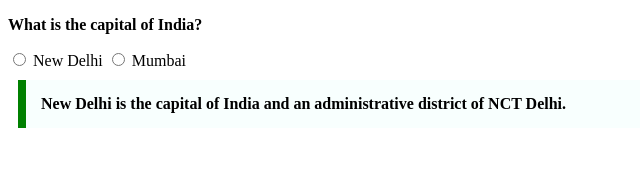
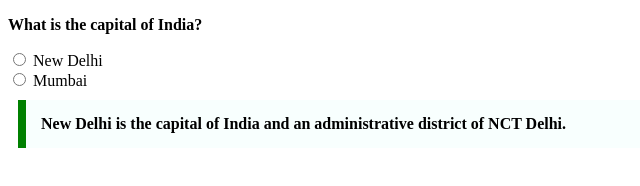
Before and after one commit to acciojob/trivia-Harsh652003, a website: page main.html in a window 1280 px wide. Shown: the whole page, without its empty margins (0-640 px from the left). Drawn offline with Linux system fonts and the light colour scheme.

Commit message:
created a submission

```diff
--- a/main.html
+++ b/main.html
@@ -8,7 +8,7 @@
 
 <body>
 	<p><b>What is the capital of India?</b></p>
-	<input type="radio" value="New Delhi"> New Delhi
+	<input type="radio" value="New Delhi"> New Delhi <br>
 	<input type="radio" value="Mumbai"> Mumbai
 	<blockquote>New Delhi is the capital of India and an administrative district of NCT Delhi.</blockquote>
 
```
